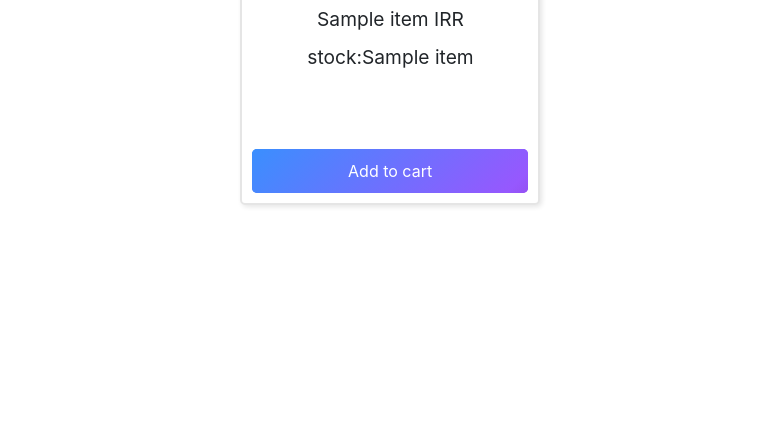
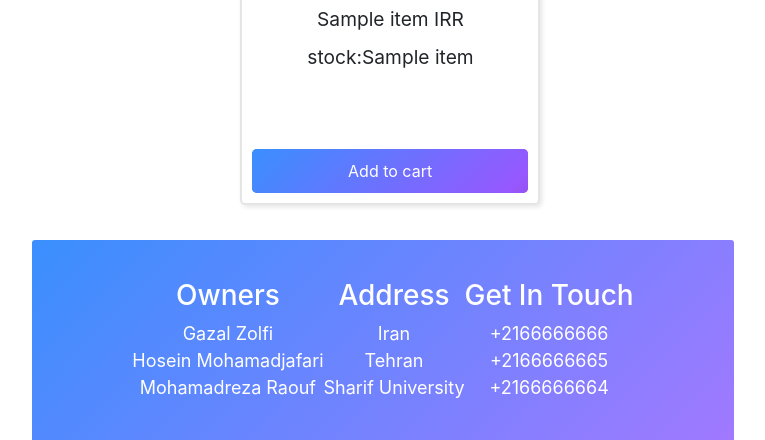
Before and after one commit to Hossein-MJafari/Project-2, a Flask app: template website/templates/main_page.html in a window 1280 px wide. Shown: the part 394-834 px from the top of the page, without its empty margins (257-1022 px from the left). Before the commit the page ends 601 px from the top, so only its background shows below. Run offline with Flask 3, Linux system fonts and the light colour scheme; the template is opened without the code that fills it: most values are stand-ins (such as "Sample title", 1, 10 or a date in 2020); some libraries are stand-ins or nearby versions.

Commit message:
updating main page by adding footer

```diff
--- a/website/static/css/main_page_style.css
+++ b/website/static/css/main_page_style.css
@@ -19,7 +19,6 @@ body {
     border-radius: 0 0 3px 3px;
     background-size: 250%;
 }
-
 
 .item-box {
     display: inline-block;
@@ -67,7 +66,6 @@ body {
     opacity: 1;
 }
 
-
 .item-box h3 {
     font-size: 1.5rem;
     text-align: center;
--- a/website/templates/main_page.html
+++ b/website/templates/main_page.html
@@ -62,4 +62,29 @@
 		});
 	});
 </script>
+
+<footer class="navbar" style="border-radius: 3px 3px 0 0;text-align: center ;color: #ffffff; height: 200px; display: flex; justify-content: space-between; padding: 0 100px;">
+	<div>
+		<h3>Owners</h3>
+		<div>Gazal Zolfi</div>
+		<div>Hosein Mohamadjafari</div>
+		<div>Mohamadreza Raouf</div>
+	</div>
+
+	<div>
+		<h3>Address</h3>
+		<div>Iran</div>
+		<div>Tehran</div>
+		<div>Sharif University</div>
+	</div>
+
+	<div>
+		<h3>Get In Touch</h3>
+		<div>+2166666666</div>
+		<div>+2166666665</div>
+		<div>+2166666664</div>
+	</div>
+
+</footer>
+
 {% endblock content %}
--- a/website/views.py
+++ b/website/views.py
@@ -121,8 +121,8 @@ def main_page():
     cursor_cart.execute('DELETE FROM cart')
     conn_cart.commit()
 
-    url = 'http://data.fixer.io/api/latest?access_key=a18653b6013029bbaa7fed75edfa72e5&base=EUR&symbols=IRR'
-    access_key = 'a18653b6013029bbaa7fed75edfa72e5'
+    url = 'http://data.fixer.io/api/latest?access_key=ee9b67a4ae398b97c4f4b8cce43f3971&base=EUR&symbols=IRR'
+    access_key = 'ee9b67a4ae398b97c4f4b8cce43f3971'
     base_currency = 'EUR'
     target_currency = 'IRR'
     params = {
```
Also changed, not shown: website/cart.db, website/mainDB.db.
